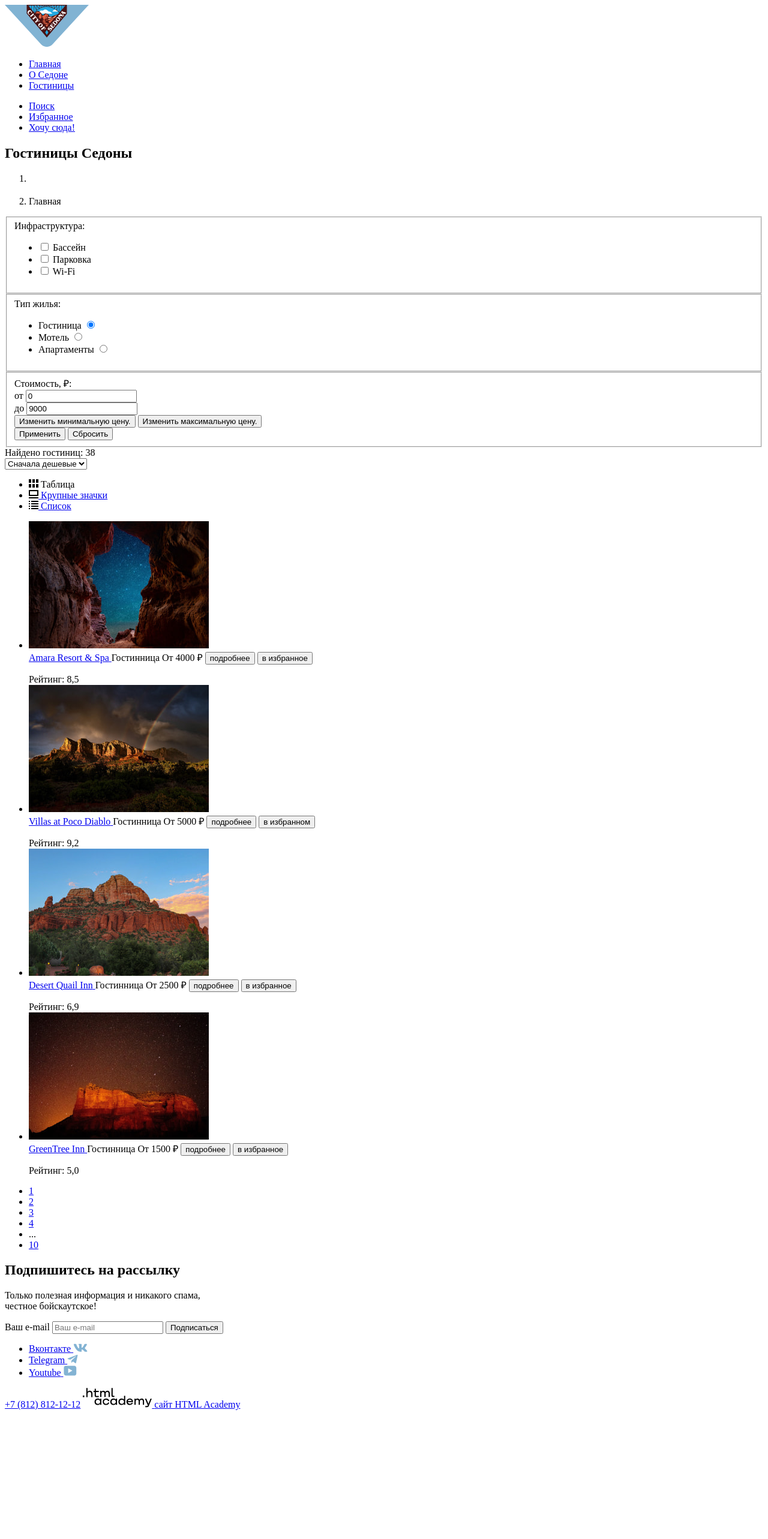
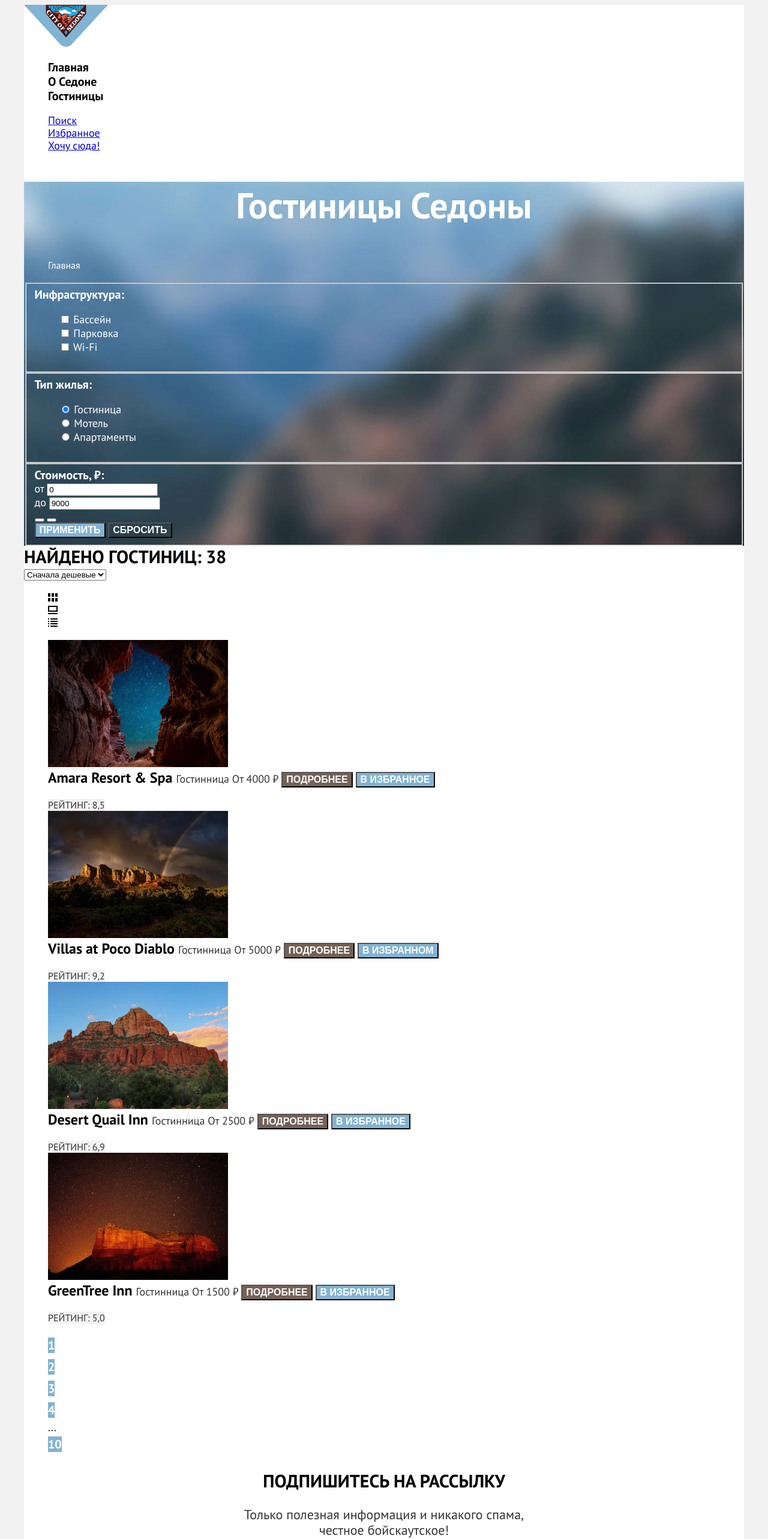
Before and after one commit to htmlacademy-htmlcss/2288783-sedona-37, a plain HTML site: page catalog.html in a window 1280 px wide. Shown: the top 2566 px of the page at 60% size. Before the commit the page ends 2359 px from the top, so only its background shows below. Drawn offline with Linux system fonts and the light colour scheme.

Commit message:
Добавляет базовую стилизацию

```diff
--- a/catalog.html
+++ b/catalog.html
@@ -4,15 +4,17 @@
   <head>
     <meta charset="utf-8">
     <title>HTML Academy: Седона</title>
+    <link rel="stylesheet" href="styles/styles.css">
   </head>
 
   <body>
+    <div class="page-container">
       <header class="main-header">
         <nav class="main-navigation">
           <a class="header-link" href="index.html">
             <img class="navigation-logo" src="images/header-img/header-logo.svg" width="140" height="70" alt="Логотип.">
           </a>
-        <ul class="navihation-list">
+          <ul class="navigation-list">
             <li class="navigation-list-item">
               <a class="navigation-link" href="index.html">Главная</a>
             </li>
@@ -42,10 +44,10 @@
             <h1 class="filter-title">Гостиницы Седоны</h1>
             <ol class="breadcrubs">
               <li class="breadcrubs-item">
-              <div class="bredcrubs-house"></div>
+                <a class="bredcrubs-house" href="index.html"></a>
               </li>
               <li class="breadcrubs-item">
-              <span>Главная</span>
+                <span class="bredcrubs-text">Главная</span>
               </li>
             </ol>
           </div>
@@ -71,22 +73,22 @@
               <span class="housetype-title">Тип жилья:</span>
               <ul class="housetype-list">
                 <li class="housetype-item">
+                  <input class="input-radio" type="radio" value="hotel" name="house" id="input-hotel" checked>
                   <label class="housetype-label" for="input-hotel">Гостиница</label>
-                <input class="input-radio" type="radio" value="hotel" name="house" id="input-hotel" checked>
                 </li>
                 <li class="housetype-item">
+                  <input class="input-radio" type="radio" value="motel" name="house" id="input-motel">
                   <label class="housetype-label" for="input-motel">Мотель</label>
-                <input class="input-radio" type="radio" value="motel" name="house" id="input-motel">
                 </li>
                 <li class="housetype-item">
+                  <input class="input-radio" type="radio" value="appartment" name="house" id="input-appartment">
                   <label class="housetype-label" for="input-appartment">Апартаменты</label>
-                <input class="input-radio" type="radio" value="appartment" name="house" id="input-appartment">
                 </li>
               </ul>
             </fieldset>
             <fieldset class="form-price">
               <div class="price">
-              <span>Стоимость, ₽:</span>
+                <span class="price-text">Стоимость, ₽:</span>
                 <div class="minmax-price">
                   <div>
                     <label class="price-imput-min" for="min-price">от</label>
@@ -122,7 +124,7 @@
           <div class="selecting-list">
             <select class="vatiation-sorting" aria-label="Сортировка">
               <option value="cheap">Сначала дешевые</option>
-            <option value="cheap">Сначала дорогие</option>
+              <option value="poor">Сначала дорогие</option>
             </select>
             <ul class="view">
               <li class="view-item">
@@ -149,7 +151,8 @@
         <section class="hotels">
           <ul class="hotel-list">
             <li class="hotel-list-item">
-            <a class="hotel-image" href="#"><img src="images/catalog/hotel-amara.jpg" width="300" height="212" alt="Amara Resort & Spa."></a>
+              <a class="hotel-image" href="#"><img src="images/catalog/hotel-amara.jpg" width="300" height="212"
+                  alt="Amara Resort & Spa."></a>
               <div class="card-description">
                 <a class="hotel-cart-link" href="#">
                   <span class="hotel-cart-title">Amara Resort & Spa</span>
@@ -168,7 +171,8 @@
               </div>
             </li>
             <li class="hotel-list-item">
-            <a class="hotel-image" href="#"><img src="images/catalog/hotel-diablo.jpg" width="300" height="212" alt="Villas at Poco Diablo."></a>
+              <a class="hotel-image" href="#"><img src="images/catalog/hotel-diablo.jpg" width="300" height="212"
+                  alt="Villas at Poco Diablo."></a>
               <div class="card-description">
                 <a class="hotel-cart-link" href="#">
                   <span class="hotel-cart-title">Villas at Poco Diablo</span>
@@ -187,7 +191,8 @@
               </div>
             </li>
             <li class="hotel-list-item">
-            <a class="hotel-image" href="#"><img src="images/catalog/hotel-desert.jpg" width="300" height="212" alt="Desert Quail Inn."></a>
+              <a class="hotel-image" href="#"><img src="images/catalog/hotel-desert.jpg" width="300" height="212"
+                  alt="Desert Quail Inn."></a>
               <div class="card-description">
                 <a class="hotel-cart-link" href="#">
                   <span class="hotel-cart-title">Desert Quail Inn</span>
@@ -205,7 +210,8 @@
               </div>
             </li>
             <li class="hotel-list-item">
-            <a class="hotel-image" href="#"><img src="images/catalog/hotel-greentea.jpg" width="300" height="212" alt="GreenTree Inn."></a>
+              <a class="hotel-image" href="#"><img src="images/catalog/hotel-greentea.jpg" width="300" height="212"
+                  alt="GreenTree Inn."></a>
               <div class="card-description">
                 <a class="hotel-cart-link" href="#">
                   <span class="hotel-cart-title">GreenTree Inn</span>
@@ -282,6 +288,7 @@
           <span class="visually-hidden">сайт HTML Academy</span>
         </a>
       </footer>
+    </div>
   </body>
 
 </html>
--- a/index.html
+++ b/index.html
@@ -4,15 +4,17 @@
   <head>
     <meta charset="utf-8">
     <title>HTML Academy: Седона</title>
+    <link rel="stylesheet" href="styles/styles.css">
   </head>
 
   <body>
+    <div class="page-container">
       <header class="main-header">
         <nav class="main-navigation">
           <a class="header-link" href="index.html">
             <img class="navigation-logo" src="images/header-img/header-logo.svg" width="140" height="70" alt="Логотип.">
           </a>
-        <ul class="navihation-list">
+          <ul class="navigation-list">
             <li class="navigation-list-item">
               <a class="navigation-link" href="index.html">Главная</a>
             </li>
@@ -38,8 +40,9 @@
       </header>
       <main class="main-index">
         <section class="hero">
-        <h1 class="visually hidden">Седона</h1>
-        <img class="hero-logo" src="images/hero-img/hero-text.svg" width="458" height="352" alt="Welcome to the gorgeous Sedona, because the Grand Canyon is sucks!">
+          <h1 class="visually-hidden">Седона</h1>
+          <img class="hero-logo" src="images/hero-img/hero-text.svg" width="458" height="352"
+            alt="Добро пожаловать в великолепную Седону, потому что Гранд-Каньон — отстой!">
         </section>
         <section class="advantages">
           <div class="information-block">
@@ -50,11 +53,11 @@
           </div>
           <ul class="advantages-list">
             <li class="advantages-item with-image">
+              <div class="advantages-item-text">
                 <h3 class="advantages-title">Настоящий<br>городок</h3>
                 <p class="advantages-text">Седона — не аттракцион для<br>туристов, там течёт своя<br>жизнь</p>
-            <div class="advantages-item-image">
-              <img src="images/advantage/advantage-city.jpg" width="800" height="385" alt="Город.">
               </div>
+              <img class="advantages-image" src="images/advantage/advantage-city.jpg" width="800" height="385" alt="Город.">
             </li>
             <li class="advantages-item">
               <h3 class="advantages-title">Небольшая<br>площадь</h3>
@@ -69,11 +72,11 @@
               <p class="advantages-text">Большинство едет в Гранд<br>Каньон и толпится там</p>
             </li>
             <li class="advantages-item with-image">
+              <img class="advantages-image" src="images/advantage/advantage-bridge.jpg" width="800" height="385" alt="Мост дьявола.">
               <div class="advantages-item-image">
-              <img src="images/advantage/advantage-bridge.jpg" width="800" height="385" alt="Мост дьявола.">
-            </div>
               <h3 class="advantages-title">Там есть<br>мост дьявола</h3>
               <p class="advantages-text">Да, по нему можно пройти!<br>Если вы осмелитесь,<br>разумеется</p>
+            </div>
             </li>
           </ul>
         </section>
@@ -84,38 +87,30 @@
           </div>
           <ul class="services-list">
             <li class="services-item">
-            <div class="services-icon">
-              <img src="images/service/service-house.svg" width="75" height="72" alt="Жилье.">
-            </div>
+              <img class="service-image" src="images/service/service-house.svg" width="75" height="72" alt="Жилье.">
               <h3 class="services-title">Жильё</h3>
               <p class="services-text">Рекомендуем пожить<br>в настоящем мотеле,<br>всё как в кино!</p>
             </li>
             <li class="services-item">
-            <div class="services-icon">
-              <img src="images/service/service-food.svg" width="74" height="70" alt="Еда.">
-            </div>
+              <img class="service-image" src="images/service/service-food.svg" width="74" height="70" alt="Еда.">
               <h3 class="services-title">Еда</h3>
               <p class="services-text">Всегда заказывайте<br>топовый фирменный бургер,<br>вы не разочаруетесь!</p>
             </li>
             <li class="services-item">
-            <div class="services-icon">
-              <img src="images/service/service-gift.svg" width="64" height="76" alt="Сувениры.">
-            </div>
+              <img class="service-image" src="images/service/service-gift.svg" width="64" height="76" alt="Сувениры.">
               <h3 class="services-title">Сувениры</h3>
               <p class="services-text">Не только китайского,<br>но и настоящего местного<br>производства!</p>
             </li>
           </ul>
         </section>
         <section class="hotel-search">
-        <div class="hotel-search-block">
             <h2 class="hotel-search-title">Заинтересовались?</h2>
             <p class="hotel-search-text">Укажите предполагаемые даты поездки,<br>и мы покажем вам лучшие предложения
               гостиниц в Седоне</p>
             <button class="hotel-search-button">Поиск гостиницы в седоне</button>
-        </div>
         </section>
         <section class="mail">
-        <span class="mail-title">Подпишитесь на рассылку</span>
+          <h2 class="mail-title">Подпишитесь на рассылку</h2>
           <p class="mail-text">Только полезная информация и никакого спама,<br> честное бойскаутское!</p>
           <form class="mail-form" action="https://echo.htmlacademy.ru/" method="post">
             <label class="form-label visually-hidden" for="mail-post">Ваш e-mail</label>
@@ -151,6 +146,7 @@
           <span class="visually-hidden">сайт HTML Academy</span>
         </a>
       </footer>
+    </div>
   </body>
 
 </html>
--- /dev/null
+++ b/styles/styles.css
@@ -0,0 +1,412 @@
+@font-face {
+  font-family: "PT Sans";
+  font-style: normal;
+  font-weight: 400;
+  src: url("../fonts/ptsans-400.woff2") format("woff2");
+  font-display: swap;
+}
+
+@font-face {
+  font-family: "PT Sans";
+  font-style: normal;
+  font-weight: 700;
+  src: url("../fonts/ptsans-700.woff2") format("woff2");
+  font-display: swap;
+}
+*, *::before, *::after {
+  box-sizing: border-box;
+}
+body {
+  font-family: "PT Sans", "Arial", sans-serif;
+  font-weight: 400;
+  font-style: normal;
+  font-size: 18px;
+  line-height: 21px;
+  background-color:rgba(242, 242, 242, 1);
+  color: #000000;
+}
+.page-container{
+  background-color:rgba(255, 255, 255, 1);
+  margin: 0 auto;
+  width: 1200px;
+}
+.visually-hidden {
+  position: absolute;
+  width: 1px;
+  height: 1px;
+  margin: -1px;
+  padding: 0;
+  overflow: hidden;
+  border: 0;
+  clip: rect(0 0 0 0);
+}
+
+
+
+
+/*                         ГЛАВНАЯ СТРАНИЦА (INDEX)                                                   */
+/*   HEADER    */
+
+.navigation-link {
+  font-weight: 700;
+  font-style: normal;
+  font-size: 20px;
+  line-height: 24px;
+  color: rgba(0, 0, 0, 1);
+  text-decoration: none;
+  text-align: center;
+}
+.navigation-list{
+  list-style-type: none;
+}
+.navigation-user{
+  list-style-type: none;
+
+}
+
+
+/*    HERO    */
+
+
+.hero{
+  background-image: url("../images/hero-img/hero-background.jpg");
+  background-repeat: no-repeat;
+  background-size: cover;
+}
+
+
+
+/* INFORMATION BLOCK     */
+
+
+
+.information-title{
+  font-weight: 700;
+  font-style: normal;
+  font-size: 30px;
+  line-height: 36px;
+  text-align: center;
+  text-transform: uppercase;
+}
+.information-text{
+  font-weight: 400;
+  font-style: normal;
+  font-size: 22px;
+  line-height: 26px;
+  text-align: center;
+  color: rgba(51, 51, 51, 1);
+}
+
+
+
+/*    ADVANTAGES    */
+
+
+.advantages-title{
+  font-weight: 700;
+  font-style: normal;
+  font-size: 24px;
+  line-height: 28px;
+  text-align: center;
+  text-transform: uppercase;
+}
+.advantages-text{
+  font-weight: 400;
+  font-style: normal;
+  font-size: 18px;
+  line-height: 21px;
+  text-align: center;
+  color: rgba(51, 51, 51, 1);
+}
+
+
+/*   SERVICES   */
+
+
+.services-title{
+  font-weight: 700;
+  font-style: normal;
+  font-size: 24px;
+  line-height: 28px;
+  text-align: center;
+  text-transform: uppercase;
+}
+.services-text{
+  font-weight: 400;
+  font-style: normal;
+  font-size: 18px;
+  line-height: 21px;
+  text-align: center;
+  color: rgba(51, 51, 51, 1);
+}
+
+
+
+/*   HOTEL - SEARCH   */
+
+
+
+.hotel-search-title{
+  font-weight: 700;
+  font-style: normal;
+  font-size: 30px;
+  line-height: 36px;
+  text-align: center;
+  text-transform: uppercase;
+}
+.hotel-search-text{
+  font-weight: 400;
+  font-style: normal;
+  font-size: 22px;
+  line-height: 26px;
+  text-align: center;
+  color: rgba(51, 51, 51, 1);
+}
+.hotel-search-button{
+  font-weight: 700;
+  font-style: normal;
+  font-size: 20px;
+  line-height: 36px;
+  text-align: center;
+  text-transform: uppercase;
+  color: rgba(255, 255, 255, 1);
+  background-color: rgba(117, 97, 87, 1);
+
+
+}
+/*  MAIL BLOCK  */
+.mail{
+  background-image: url("../images/advantage/subscribe.jpg");
+}
+
+
+.mail-title{
+  font-weight: 700;
+  font-style: normal;
+  font-size: 30px;
+  line-height: 36px;
+  text-align: center;
+  text-transform: uppercase;
+}
+.mail-text{
+  font-weight: 400;
+  font-style: normal;
+  font-size: 22px;
+  line-height: 26px;
+  text-align: center;
+  color: rgba(51, 51, 51, 1);
+}
+
+/*     FOOTER     */
+.footer-social-list{
+  list-style-type: none;
+}
+.contact-phone{
+  font-weight: 400;
+  font-style: normal;
+  font-size: 40px;
+  line-height: 40px;
+  text-align: center;
+  color: rgba(0, 0, 0, 1);
+  text-decoration: none;
+  text-transform: uppercase;
+}
+
+
+
+
+
+
+
+
+/*                           КАТАЛОГ                                                 */
+
+/*       FILTERS - BLOCK    */
+
+.filter-content{
+  background-image: url("../images/catalog-background.jpg");
+  background-repeat: no-repeat;
+  background-size:cover;
+  color: rgba(255, 255, 255, 1);
+}
+.filter-title{
+  font-weight: 700;
+  font-style: normal;
+  font-size: 60px;
+  line-height: 78px;
+  text-align: center;
+  color:rgba(255, 255, 255, 1);
+}
+.breadcrubs{
+  list-style-type: none;
+}
+.bredcrubs-text{
+  font-weight: 400;
+  font-style: normal;
+  font-size: 16px;
+  line-height: 21px;
+  text-align: left;
+}
+.infrastructure-title{
+  font-weight: 700;
+  font-style: normal;
+  font-size: 20px;
+  line-height: 24px;
+}
+.infrastructure{
+  list-style-type: none;
+}
+.infrastructure-item{
+  font-weight: 400;
+  font-style: normal;
+  font-size: 18px;
+  line-height: 23px;
+}
+.housetype-list{
+  list-style-type: none;
+}
+.housetype-title{
+  font-weight: 700;
+  font-style: normal;
+  font-size: 20px;
+  line-height: 24px;
+}
+.housetype-item{
+  font-weight: 400;
+  font-style: normal;
+  font-size: 18px;
+  line-height: 23px;
+}
+.price-text{
+  font-weight: 700;
+  font-style: normal;
+  font-size: 20px;
+  line-height: 24px;
+}
+.price-button-acept{
+  color: rgba(255, 255, 255, 1);
+  font-weight: 700;
+  font-style: normal;
+  font-size: 16px;
+  line-height: 20px;
+  text-transform: uppercase;
+  text-align: center;
+  background-color: rgba(130, 179, 211, 1);
+
+}
+.price-button-reset{
+  color: rgba(255, 255, 255, 1);
+  font-weight: 700;
+  font-style: normal;
+  font-size: 16px;
+  line-height: 20px;
+  text-transform: uppercase;
+  text-align: center;
+  background-color: transparent;
+
+}
+
+
+
+/*  SORTING  */
+
+
+.sorting-title{
+  font-weight: 700;
+  font-style: normal;
+  font-size: 30px;
+  line-height: 36px;
+  text-transform: uppercase;
+
+}
+.view{
+  list-style-type: none;
+}
+
+
+/*    HOTELS   */
+
+
+
+.hotel-list{
+  list-style-type: none;
+}
+
+/* HOTEL CARD */
+.hotel-cart-link{
+  text-decoration: none;
+  color: rgba(0, 0, 0, 1);
+  font-weight: 700;
+  font-style: normal;
+  font-size: 24px;
+  line-height: 28px;
+}
+.hotel-cart-text{
+  color: rgba(51, 51, 51, 1);
+  font-weight: 400;
+  font-style: normal;
+  font-size: 18px;
+  line-height: 21px;
+}
+.hotel-cart-price{
+  color: rgba(51, 51, 51, 1);
+  font-weight: 400;
+  font-style: normal;
+  font-size: 18px;
+  line-height: 21px;
+}
+.hotel-rating{
+  color: rgba(51, 51, 51, 1);
+  font-weight: 400;
+  font-style: normal;
+  font-size: 16px;
+  line-height: 20px;
+  text-transform: uppercase;
+  background-color: rgba(242, 242, 242, 1);
+}
+.star{
+  background-image: url("../images/icons/star.svg");
+  background-position:center;
+  width: 18px;
+  height:17px;
+}
+.hotel-button-more{
+  color: rgba(255, 255, 255, 1);
+  font-weight: 700;
+  font-style: normal;
+  font-size: 16px;
+  line-height: 20px;
+  text-transform: uppercase;
+  text-align: center;
+  background-color: rgba(117, 97, 87, 1);
+}
+.hotel-button-favorites{
+  color: rgba(255, 255, 255, 1);
+  font-weight: 700;
+  font-style: normal;
+  font-size: 16px;
+  line-height: 20px;
+  text-transform: uppercase;
+  text-align: center;
+  background-color: rgba(130, 179, 211, 1);
+
+}
+
+
+
+
+/* PAGINATION */
+
+.pagination-list{
+  list-style-type: none;
+}
+
+.pagination-link-buttom{
+  font-weight: 700;
+  font-style: normal;
+  font-size: 20px;
+  line-height: 36px;
+  text-decoration: none;
+  color: rgba(255, 255, 255, 1);
+  background-color: rgba(130, 179, 211, 1);
+}
```
Also changed, not shown: images/advantage/subscribe.jpg (renamed from images/subscribe.jpg). Lines whose indentation alone changed are shown as unchanged.
